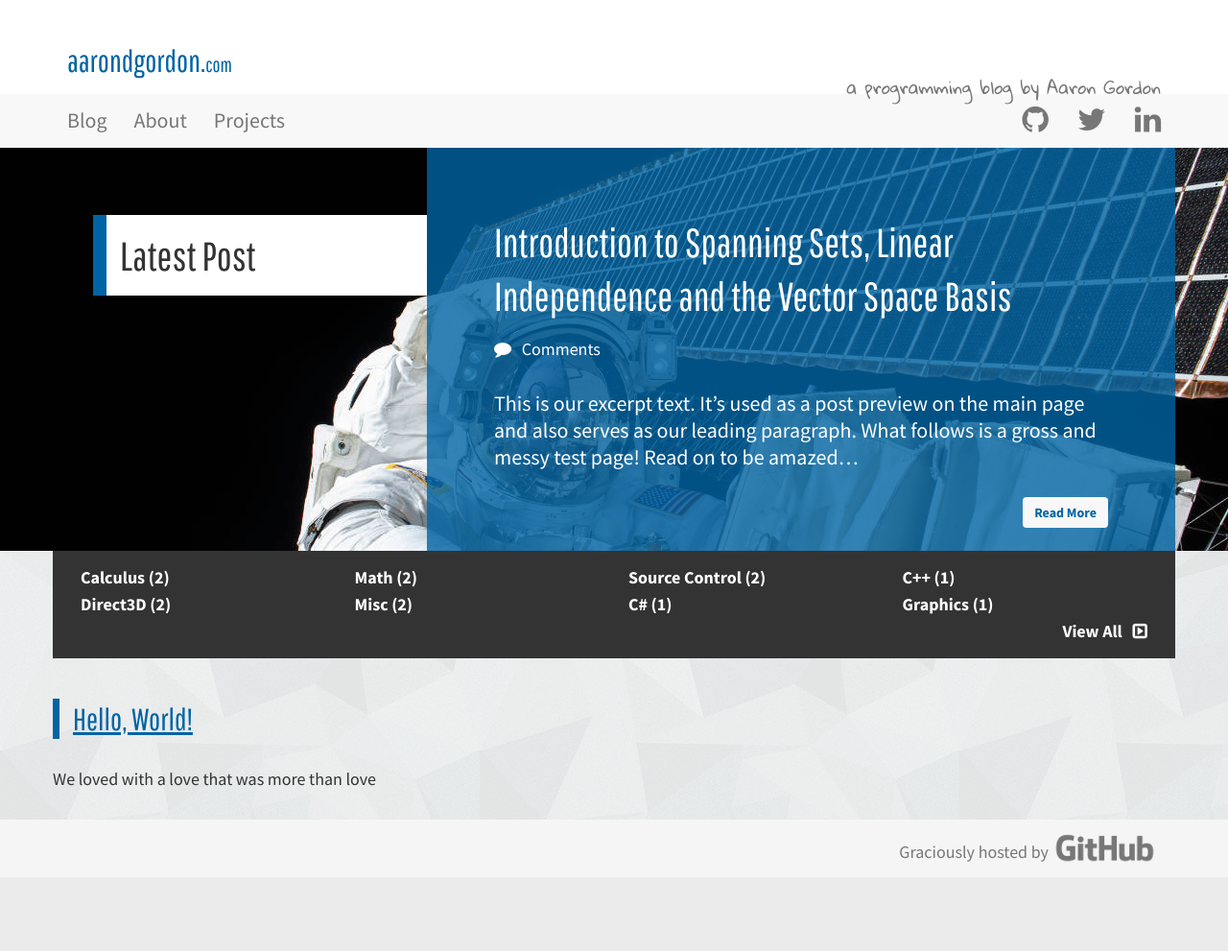
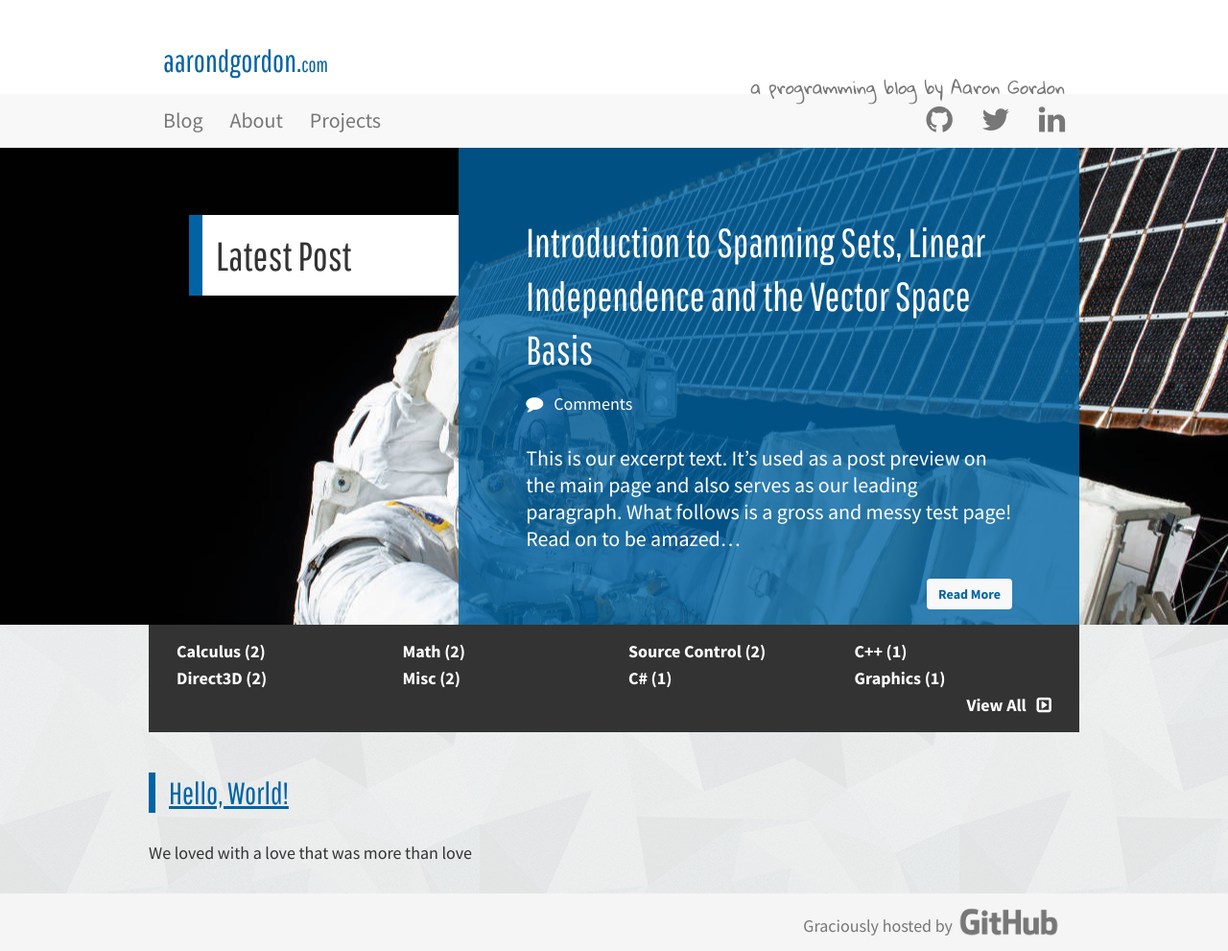
Before and after one commit to aarondgordon/aarondgordon.github.io, a Jekyll site: the page built from index.md, in a window 1280 px wide. Shown: the whole page at 96% size. Built offline with Jekyll 4.4.1, drawn with Linux system fonts in a browser that asks for light colours; nearby versions of some CDN libraries; comment, search, counter and statistics services are not loaded; before the commit the page ends 914 px from its top, so only the background shows below that.

Commit message:
Limiting max container width

```diff
--- a/assets/css/layout.css
+++ b/assets/css/layout.css
@@ -20,6 +20,10 @@ body {
   line-height: 1.556; /* 2 x baseline | 28px/18px */
   vertical-align: baseline;
   -webkit-font-smoothing: antialiased;
+}
+
+.container {
+  max-width: 970px !important;
 }
 
 .header {
```
